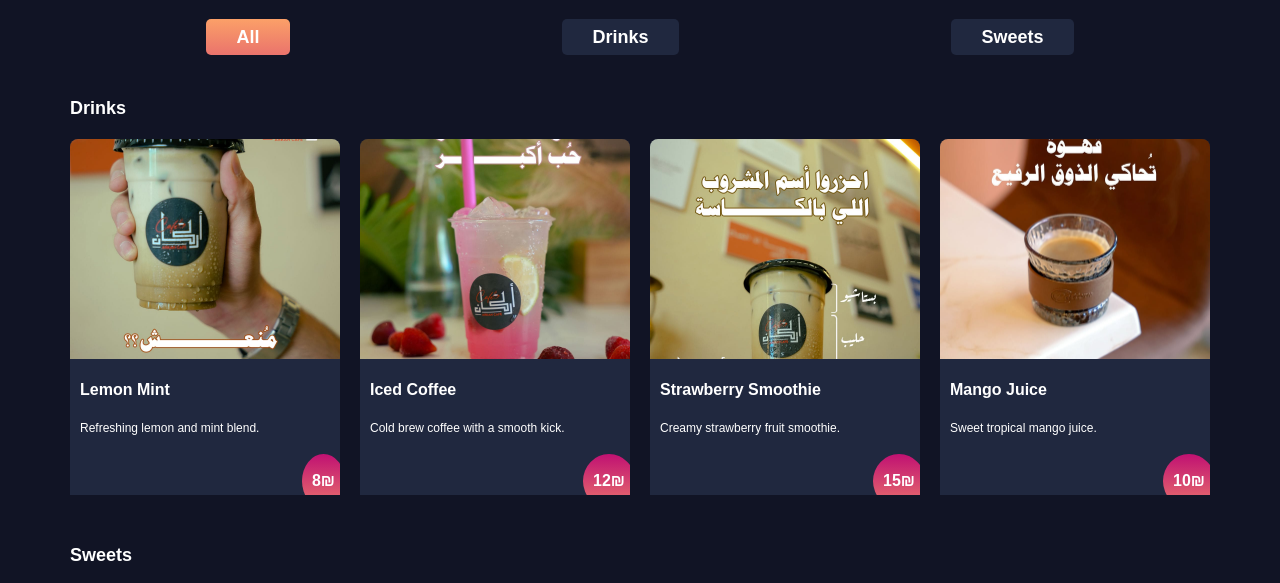
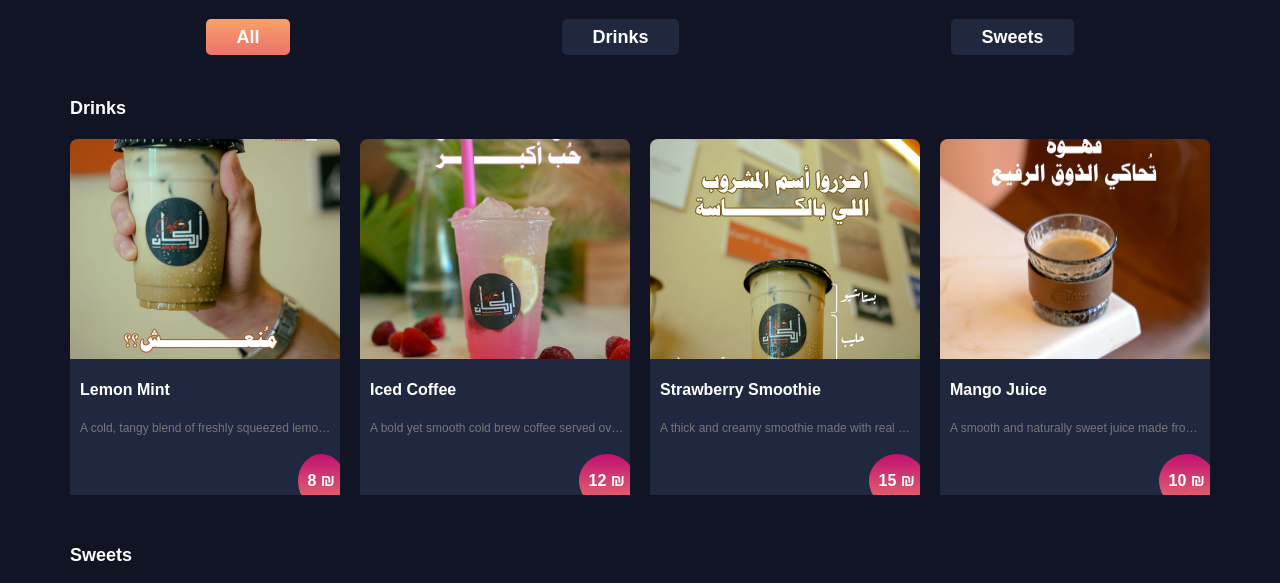
Before and after one commit to M7mdQashqesh/cafe-system, a plain HTML site: page index.html in a window 1280 px wide. Shown: the part 170-753 px from the top of the page. Drawn offline with Linux system fonts and the light colour scheme.

Commit message:
few edit before cart page

```diff
--- a/jsons/drinks.json
+++ b/jsons/drinks.json
@@ -2,28 +2,28 @@
   {
     "src": "../assets/drinks/drink1.jpg",
     "name": "Lemon Mint",
-    "price": "8₪",
+    "price": "8",
     "shortDescription": "Refreshing lemon and mint blend.",
     "longDescription": "A cold, tangy blend of freshly squeezed lemons and garden-fresh mint leaves. Served chilled, it’s the perfect thirst-quencher on a hot day."
   },
   {
     "src": "../assets/drinks/drink2.jpg",
     "name": "Iced Coffee",
-    "price": "12₪",
+    "price": "12",
     "shortDescription": "Cold brew coffee with a smooth kick.",
     "longDescription": "A bold yet smooth cold brew coffee served over ice. Lightly sweetened with optional milk or syrup — ideal for coffee lovers looking for a refreshing boost."
   },
   {
     "src": "../assets/drinks/drink3.jpg",
     "name": "Strawberry Smoothie",
-    "price": "15₪",
+    "price": "15",
     "shortDescription": "Creamy strawberry fruit smoothie.",
     "longDescription": "A thick and creamy smoothie made with real strawberries and yogurt. Naturally sweet and full of flavor, perfect as a sweet drink or light snack."
   },
   {
     "src": "../assets/drinks/drink4.jpg",
     "name": "Mango Juice",
-    "price": "10₪",
+    "price": "10",
     "shortDescription": "Sweet tropical mango juice.",
     "longDescription": "A smooth and naturally sweet juice made from ripe mangoes. Served cold and packed with tropical flavor — a true summer favorite."
   }
--- a/jsons/sweets.json
+++ b/jsons/sweets.json
@@ -2,28 +2,28 @@
   {
     "src": "../assets/sweets/sweet1.jpg",
     "name": "Chocolate Cake",
-    "price": "14₪",
+    "price": "14",
     "shortDescription": "Rich and moist chocolate cake.",
     "longDescription": "A deliciously moist chocolate cake made with premium cocoa and layered with creamy chocolate frosting. Perfect for dessert lovers seeking deep flavor."
   },
   {
     "src": "../assets/sweets/sweet2.jpg",
     "name": "Baklava",
-    "price": "10₪",
+    "price": "10",
     "shortDescription": "Traditional crispy baklava with nuts.",
     "longDescription": "Authentic Middle Eastern baklava made with thin layers of phyllo dough, filled with crushed pistachios and walnuts, and soaked in aromatic syrup."
   },
   {
     "src": "../assets/sweets/sweet3.jpg",
     "name": "Cheesecake",
-    "price": "16₪",
+    "price": "16",
     "shortDescription": "Creamy New York-style cheesecake.",
     "longDescription": "A smooth and creamy New York-style cheesecake with a buttery biscuit crust and a subtle vanilla flavor. Served chilled for the perfect finish."
   },
   {
     "src": "../assets/sweets/sweet4.jpg",
     "name": "Donuts",
-    "price": "9₪",
+    "price": "9",
     "shortDescription": "Freshly glazed assorted donuts.",
     "longDescription": "Soft and fluffy donuts freshly made every day. Comes in a variety of glazes and toppings, perfect for a quick sweet snack or with coffee."
   }
--- a/scripts/main.js
+++ b/scripts/main.js
@@ -20,14 +20,14 @@ async function getData(link, place) {
     productName.textContent = allData[i].name;
     div.appendChild(productName);
 
-    let shortDesc = document.createElement("p");
-    shortDesc.className = "short-description";
-    shortDesc.textContent = allData[i].shortDescription;
-    div.appendChild(shortDesc);
+    let longDescription = document.createElement("p");
+    longDescription.className = "long-description";
+    longDescription.textContent = allData[i].longDescription;
+    div.appendChild(longDescription);
 
     let productPrice = document.createElement("p");
     productPrice.className = "product-price";
-    productPrice.textContent = allData[i].price;
+    productPrice.textContent = `${allData[i].price} ₪`;
     div.appendChild(productPrice);
 
     div.addEventListener("click", function () {
--- a/style/style.css
+++ b/style/style.css
@@ -153,8 +153,8 @@ header i {
   line-height: 1.4;
 }
 
-.varieties .product .short-description {
-  color: white;
+.varieties .product .long-description {
+  color: #777;
   margin: 20px 5px 60px 10px;
   font-size: 12px;
   overflow: hidden;
```
Also changed, not shown: scripts/productDetails.js (+17 -3 lines).
